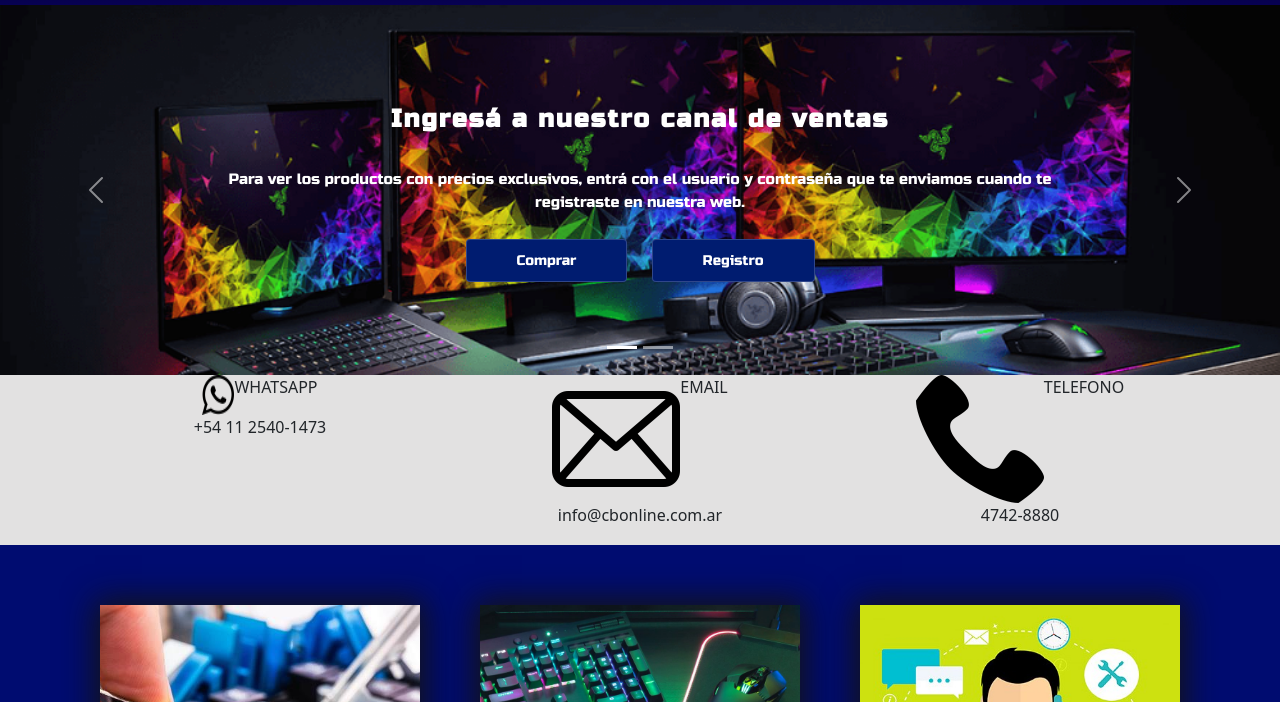
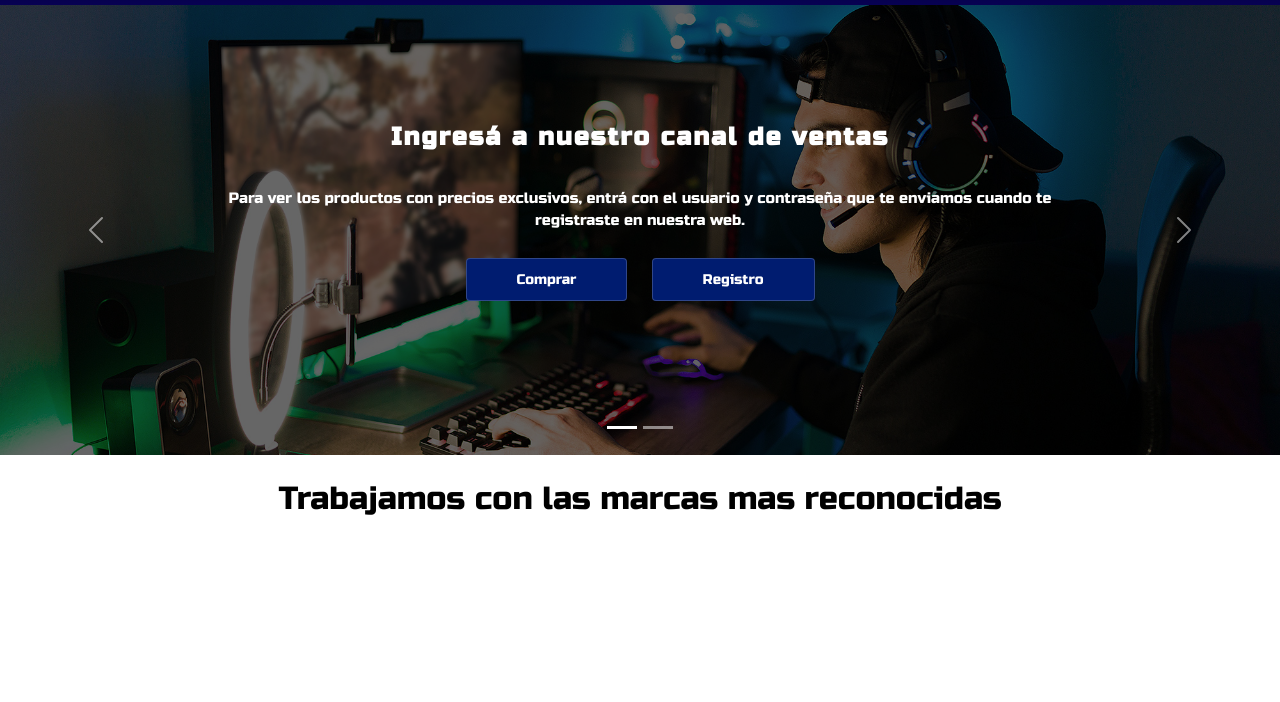
Before and after one commit to Nahuel-Nistal/Computacion-Beccar, a website: page index.html in a window 1280 px wide. Shown: the part 81-783 px from the top of the page. Drawn offline with nearby package versions, Linux system fonts and the light colour scheme.

Commit message:
retoques

```diff
--- a/index.html
+++ b/index.html
@@ -73,7 +73,7 @@
             </div>
             <div class="carousel-inner car-lt">
                 <div class="carousel-item active image-car">
-                    <img src="imagenes/sliderprin.png" class="d-block w-100" alt="imagen carrusel inicio">
+                    <img src="imagenes/banner1.jpg" class="d-block w-100" alt="imagen carrusel inicio">
                     <div class="carousel-caption d-none d-md-block text-car">
                         <p class="info1-slider">Ingresá a nuestro canal de ventas</p>
                         <p class="info2-slider">Para ver los productos con precios exclusivos, entrá con el usuario y
@@ -84,7 +84,7 @@
                     </div>
                 </div>
                 <div class="carousel-item image-car">
-                    <img src="imagenes/serv-tec-esp.jpg" class="d-block w-100" alt="imagen carrusel inicio">
+                    <img src="imagenes/banner2.jpg" class="d-block w-100" alt="imagen carrusel inicio">
                     <div class="carousel-caption d-none d-md-block text-car-2">
                         <h1 class="info1-slider">Servicios Tecnicos Especializados</h1>
                         <p class="info2-slider">Bienvenidos a Computación Beccar, brindamos un servicio de alta calidad
@@ -109,33 +109,8 @@
     </section>
 
     <section class="section2">
-        <div class="container text-center">
-            <div class="row row2-queries">
-                <div class="col call-sec2">
-                    <div class="d-flex justify-content-center">
-                        <img class="ico-s" src="imagenes/icon-wap.ico" alt="">
-                        <p class="tipe-call">WHATSAPP</p>
-                    </div>
-                    <p class="tipe-call-2">+54 11 2540-1473</p>
-                    <div class="line-s2"></div>
-                </div>
-                <div class="col call-sec2">
-                    <div class="d-flex justify-content-center">
-                        <img class="ico-s" src="imagenes/email-wap.ico" alt="">
-                        <p class="tipe-call">EMAIL</p>
-                    </div>
-                    <p class="tipe-call-2">info@cbonline.com.ar</p>
-                    <div class="line-s2"></div>
-                </div>
-                <div class="col call-sec2">
-                    <div class="d-flex justify-content-center">
-                        <img class="ico-s" src="imagenes/phone-wap.ico" alt="">
-                        <p class="tipe-call">TELEFONO</p>
-                    </div>
-                    <p class="tipe-call-2">4742-8880</p>
-                    <div class="line-s2"></div>
-                </div>
-            </div>
+        <div class="marks">
+            <h2>Trabajamos con las marcas mas reconocidas</h2>
         </div>
     </section>
 
@@ -173,12 +148,6 @@
                     <img class="icons-tarj" src="imagenes/iconospago.jpg" alt="fotos iconos de pago">
                 </div>
             </div>
-        </div>
-    </section>
-
-    <section class="section5">
-        <div class="marks">
-            <h2>Trabajamos con las marcas mas reconocidas</h2>
         </div>
     </section>
 
--- a/scss/components/_index.scss
+++ b/scss/components/_index.scss
@@ -1,18 +1,22 @@
 /*----------     Index     ----------*/
 
 .section1 {
-    height: 370px;
+    height: 450px;
 
     .image-car {
-        height: 370px;
+        height: 450px;
+
+        img {
+            filter: brightness(40%);
+        }
 
         .text-car {
             text-align: center;
-            top: 2cm;
+            top: 2.5cm;
         }
 
         .text-car-2 {
-            top: 2cm;
+            top: 2.8cm;
             text-align: left;
         }
 
@@ -48,20 +52,16 @@
 }
 
 .section2 {
-    height: 170px;
-    background-color: rgb(226, 225, 225);
+    background-color: rgb(255, 255, 255);
+    height: 250px;
+    text-align: center;
 
-    .row2-queries {
-
-
-
-        @media screen and (max-width: 450px) {
-            display: block;
-        }
-    }
-
-    @media screen and (max-width: 450px) {
-        height: 380px;
+    .marks {
+        position: relative;
+        top: 25px;
+        color: rgb(0, 0, 0);
+        font-size: 30px;
+        font-family: 'Russo One', sans-serif;
     }
 }
 
@@ -180,17 +180,3 @@
         height: auto;
     }
 }
-
-.section5 {
-    background-color: rgb(255, 255, 255);
-    height: 250px;
-    text-align: center;
-
-    .marks {
-        position: relative;
-        top: 25px;
-        color: rgb(0, 0, 0);
-        font-size: 30px;
-        font-family: 'Russo One', sans-serif;
-    }
-}
```
Also changed, not shown: css/style.css, imagenes/banner.jpg (added), imagenes/banner1.jpg (added), imagenes/banner2.jpg (added), imagenes/prueba.jpg (added), 1 other file.
